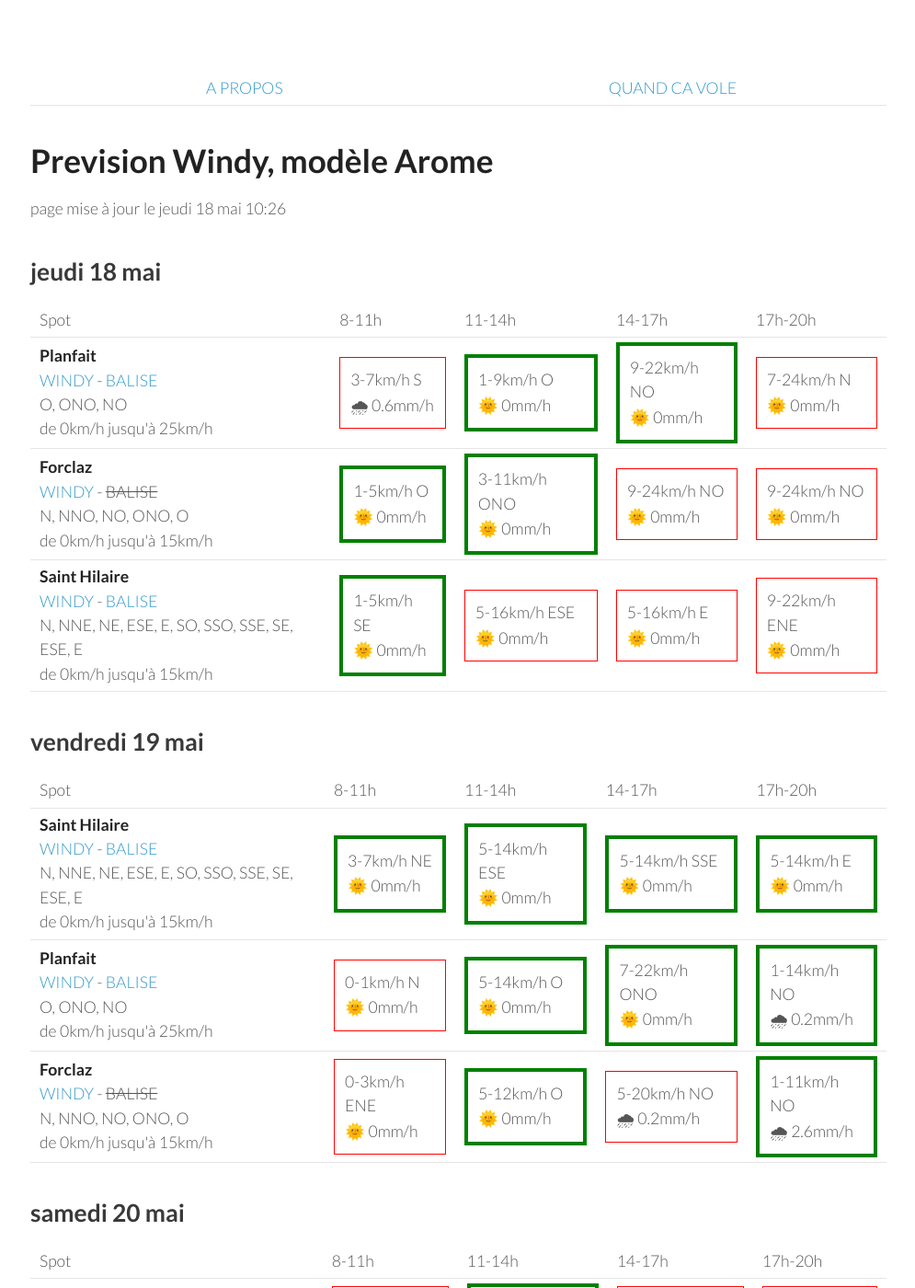
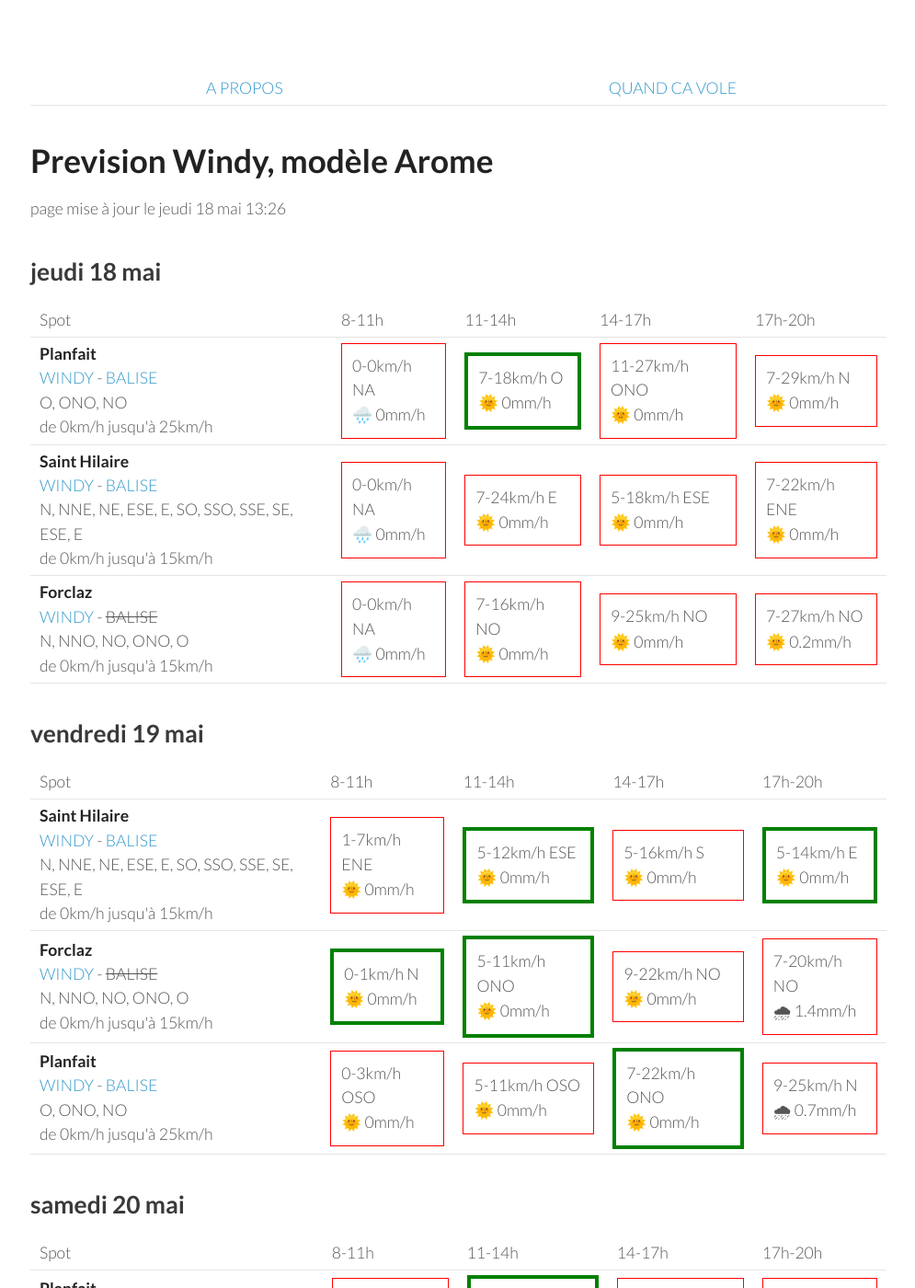
Before and after one commit to parapente-dans-le-nord/parapente-dans-le-nord.github.io, a Jekyll site: the page built from alpes_nord.markdown, in a window 1280 px wide and 1400 px high. Shown: the whole window at 92% size, without its empty margins (25-1020 px from the left). Built offline with Jekyll 4.4.1, drawn with Linux system fonts in a browser that asks for light colours.

Commit message:
update index.markdown

```diff
--- a/alpes_nord.markdown
+++ b/alpes_nord.markdown
@@ -7,7 +7,7 @@ title:  "Tous les spots"
 {: .links}
 
 # Prevision Windy, modèle Arome
-page mise à jour le jeudi 18 mai 10:26
+page mise à jour le jeudi 18 mai 13:26
 
 ## jeudi 18 mai
 
@@ -24,31 +24,28 @@ page mise à jour le jeudi 18 mai 10:26
 <tr>
         <td><strong>Planfait</strong><br><a href="https://windy.com/45.853/6.223?45.415,6.223,8">WINDY</a> - <span class=""><a href="https://www.openwindmap.org/PP496">BALISE</a> </span><br> <span class="vent-favorable">O, ONO, NO</span><br><span class="force-vent">de 0km/h jusqu'à 25km/h</span> </td>
 
-            <td><div class="not-flyable"><p>3-7km/h S</p><p>🌧 0.6mm/h</p></div></td>
-            <td><div class="flyable"><p>1-9km/h O</p><p>🌞 0mm/h</p></div></td>
-            <td><div class="flyable"><p>9-22km/h NO</p><p>🌞 0mm/h</p></div></td>
-            <td><div class="not-flyable"><p>7-24km/h N</p><p>🌞 0mm/h</p></div></td>
+            <td><div class="not-flyable"><p>0-0km/h NA</p><p>🌧️ 0mm/h</p></div></td>
+            <td><div class="flyable"><p>7-18km/h O</p><p>🌞 0mm/h</p></div></td>
+            <td><div class="not-flyable"><p>11-27km/h ONO</p><p>🌞 0mm/h</p></div></td>
+            <td><div class="not-flyable"><p>7-29km/h N</p><p>🌞 0mm/h</p></div></td>
 
+    </tr>
+<tr>
+        <td><strong>Saint Hilaire</strong><br><a href="https://windy.com/45.307/5.888?45.087,5.889,9,m:eUFagkX">WINDY</a> - <span class=""><a href="http://www.balisemeteo.com/balise.php?idBalise=61">BALISE</a> </span><br> <span class="vent-favorable">N, NNE, NE, ESE, E, SO, SSO, SSE, SE, ESE, E</span><br><span class="force-vent">de 0km/h jusqu'à 15km/h</span> </td>
+
+            <td><div class="not-flyable"><p>0-0km/h NA</p><p>🌧️ 0mm/h</p></div></td>
+            <td><div class="not-flyable"><p>7-24km/h E</p><p>🌞 0mm/h</p></div></td>
+            <td><div class="not-flyable"><p>5-18km/h ESE</p><p>🌞 0mm/h</p></div></td>
+            <td><div class="not-flyable"><p>7-22km/h ENE</p><p>🌞 0mm/h</p></div></td>
 
     </tr>
 <tr>
         <td><strong>Forclaz</strong><br><a href="https://windy.com/45.814/6.247?45.375,6.246,8,m:eVwaglz">WINDY</a> - <span class="no-balise"> BALISE </span><br> <span class="vent-favorable">N, NNO, NO, ONO, O</span><br><span class="force-vent">de 0km/h jusqu'à 15km/h</span> </td>
 
-            <td><div class="flyable"><p>1-5km/h O</p><p>🌞 0mm/h</p></div></td>
-            <td><div class="flyable"><p>3-11km/h ONO</p><p>🌞 0mm/h</p></div></td>
-            <td><div class="not-flyable"><p>9-24km/h NO</p><p>🌞 0mm/h</p></div></td>
-            <td><div class="not-flyable"><p>9-24km/h NO</p><p>🌞 0mm/h</p></div></td>
-
-
-    </tr>
-<tr>
-        <td><strong>Saint Hilaire</strong><br><a href="https://windy.com/45.307/5.888?45.087,5.889,9,m:eUFagkX">WINDY</a> - <span class=""><a href="http://www.balisemeteo.com/balise.php?idBalise=61">BALISE</a> </span><br> <span class="vent-favorable">N, NNE, NE, ESE, E, SO, SSO, SSE, SE, ESE, E</span><br><span class="force-vent">de 0km/h jusqu'à 15km/h</span> </td>
-
-            <td><div class="flyable"><p>1-5km/h SE</p><p>🌞 0mm/h</p></div></td>
-            <td><div class="not-flyable"><p>5-16km/h ESE</p><p>🌞 0mm/h</p></div></td>
-            <td><div class="not-flyable"><p>5-16km/h E</p><p>🌞 0mm/h</p></div></td>
-            <td><div class="not-flyable"><p>9-22km/h ENE</p><p>🌞 0mm/h</p></div></td>
-
+            <td><div class="not-flyable"><p>0-0km/h NA</p><p>🌧️ 0mm/h</p></div></td>
+            <td><div class="not-flyable"><p>7-16km/h NO</p><p>🌞 0mm/h</p></div></td>
+            <td><div class="not-flyable"><p>9-25km/h NO</p><p>🌞 0mm/h</p></div></td>
+            <td><div class="not-flyable"><p>7-27km/h NO</p><p>🌞 0.2mm/h</p></div></td>
 
     </tr>
 
@@ -70,30 +67,30 @@ page mise à jour le jeudi 18 mai 10:26
 <tr>
         <td><strong>Saint Hilaire</strong><br><a href="https://windy.com/45.307/5.888?45.087,5.889,9,m:eUFagkX">WINDY</a> - <span class=""><a href="http://www.balisemeteo.com/balise.php?idBalise=61">BALISE</a> </span><br> <span class="vent-favorable">N, NNE, NE, ESE, E, SO, SSO, SSE, SE, ESE, E</span><br><span class="force-vent">de 0km/h jusqu'à 15km/h</span> </td>
 
-            <td><div class="flyable"><p>3-7km/h NE</p><p>🌞 0mm/h</p></div></td>
-            <td><div class="flyable"><p>5-14km/h ESE</p><p>🌞 0mm/h</p></div></td>
-            <td><div class="flyable"><p>5-14km/h SSE</p><p>🌞 0mm/h</p></div></td>
+            <td><div class="not-flyable"><p>1-7km/h ENE</p><p>🌞 0mm/h</p></div></td>
+            <td><div class="flyable"><p>5-12km/h ESE</p><p>🌞 0mm/h</p></div></td>
+            <td><div class="not-flyable"><p>5-16km/h S</p><p>🌞 0mm/h</p></div></td>
             <td><div class="flyable"><p>5-14km/h E</p><p>🌞 0mm/h</p></div></td>
+
+
+    </tr>
+<tr>
+        <td><strong>Forclaz</strong><br><a href="https://windy.com/45.814/6.247?45.375,6.246,8,m:eVwaglz">WINDY</a> - <span class="no-balise"> BALISE </span><br> <span class="vent-favorable">N, NNO, NO, ONO, O</span><br><span class="force-vent">de 0km/h jusqu'à 15km/h</span> </td>
+
+            <td><div class="flyable"><p>0-1km/h N</p><p>🌞 0mm/h</p></div></td>
+            <td><div class="flyable"><p>5-11km/h ONO</p><p>🌞 0mm/h</p></div></td>
+            <td><div class="not-flyable"><p>9-22km/h NO</p><p>🌞 0mm/h</p></div></td>
+            <td><div class="not-flyable"><p>7-20km/h NO</p><p>🌧 1.4mm/h</p></div></td>
 
 
     </tr>
 <tr>
         <td><strong>Planfait</strong><br><a href="https://windy.com/45.853/6.223?45.415,6.223,8">WINDY</a> - <span class=""><a href="https://www.openwindmap.org/PP496">BALISE</a> </span><br> <span class="vent-favorable">O, ONO, NO</span><br><span class="force-vent">de 0km/h jusqu'à 25km/h</span> </td>
 
-            <td><div class="not-flyable"><p>0-1km/h N</p><p>🌞 0mm/h</p></div></td>
-            <td><div class="flyable"><p>5-14km/h O</p><p>🌞 0mm/h</p></div></td>
+            <td><div class="not-flyable"><p>0-3km/h OSO</p><p>🌞 0mm/h</p></div></td>
+            <td><div class="not-flyable"><p>5-11km/h OSO</p><p>🌞 0mm/h</p></div></td>
             <td><div class="flyable"><p>7-22km/h ONO</p><p>🌞 0mm/h</p></div></td>
-            <td><div class="flyable"><p>1-14km/h NO</p><p>🌧 0.2mm/h</p></div></td>
-
-
-    </tr>
-<tr>
-        <td><strong>Forclaz</strong><br><a href="https://windy.com/45.814/6.247?45.375,6.246,8,m:eVwaglz">WINDY</a> - <span class="no-balise"> BALISE </span><br> <span class="vent-favorable">N, NNO, NO, ONO, O</span><br><span class="force-vent">de 0km/h jusqu'à 15km/h</span> </td>
-
-            <td><div class="not-flyable"><p>0-3km/h ENE</p><p>🌞 0mm/h</p></div></td>
-            <td><div class="flyable"><p>5-12km/h O</p><p>🌞 0mm/h</p></div></td>
-            <td><div class="not-flyable"><p>5-20km/h NO</p><p>🌧 0.2mm/h</p></div></td>
-            <td><div class="flyable"><p>1-11km/h NO</p><p>🌧 2.6mm/h</p></div></td>
+            <td><div class="not-flyable"><p>9-25km/h N</p><p>🌧 0.7mm/h</p></div></td>
 
 
     </tr>
```
